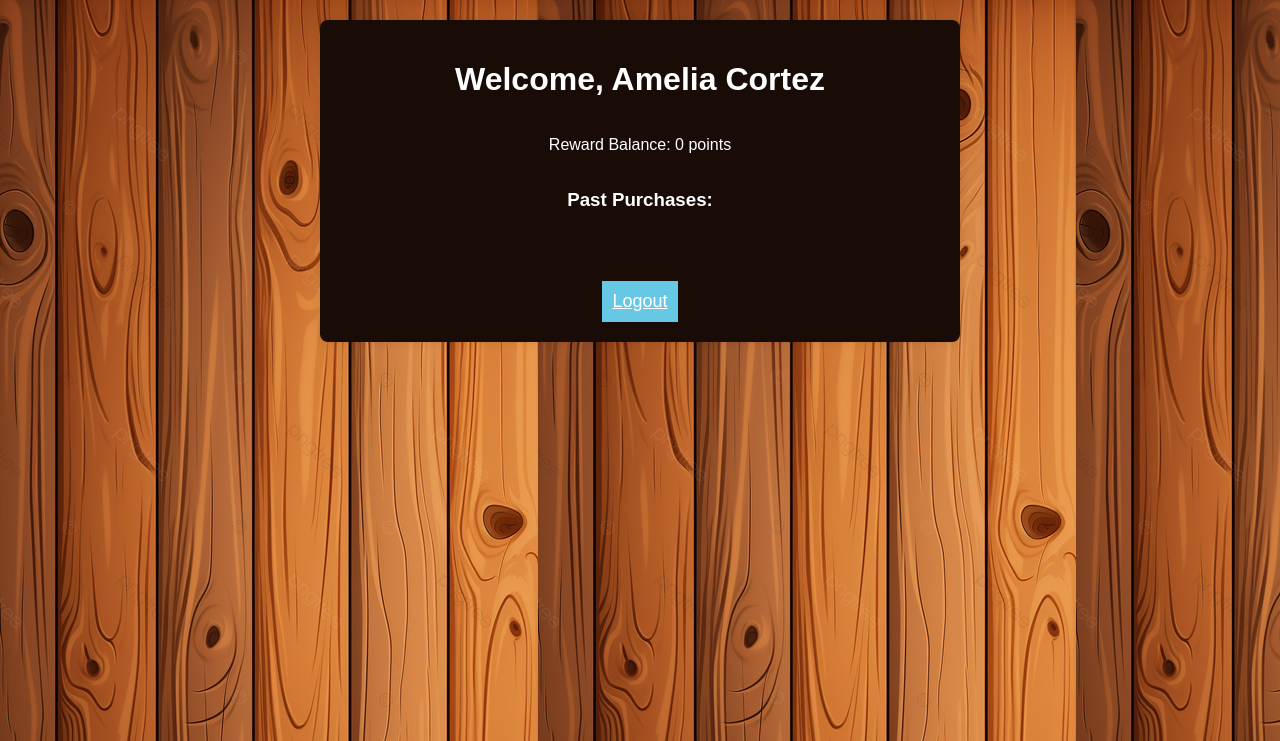
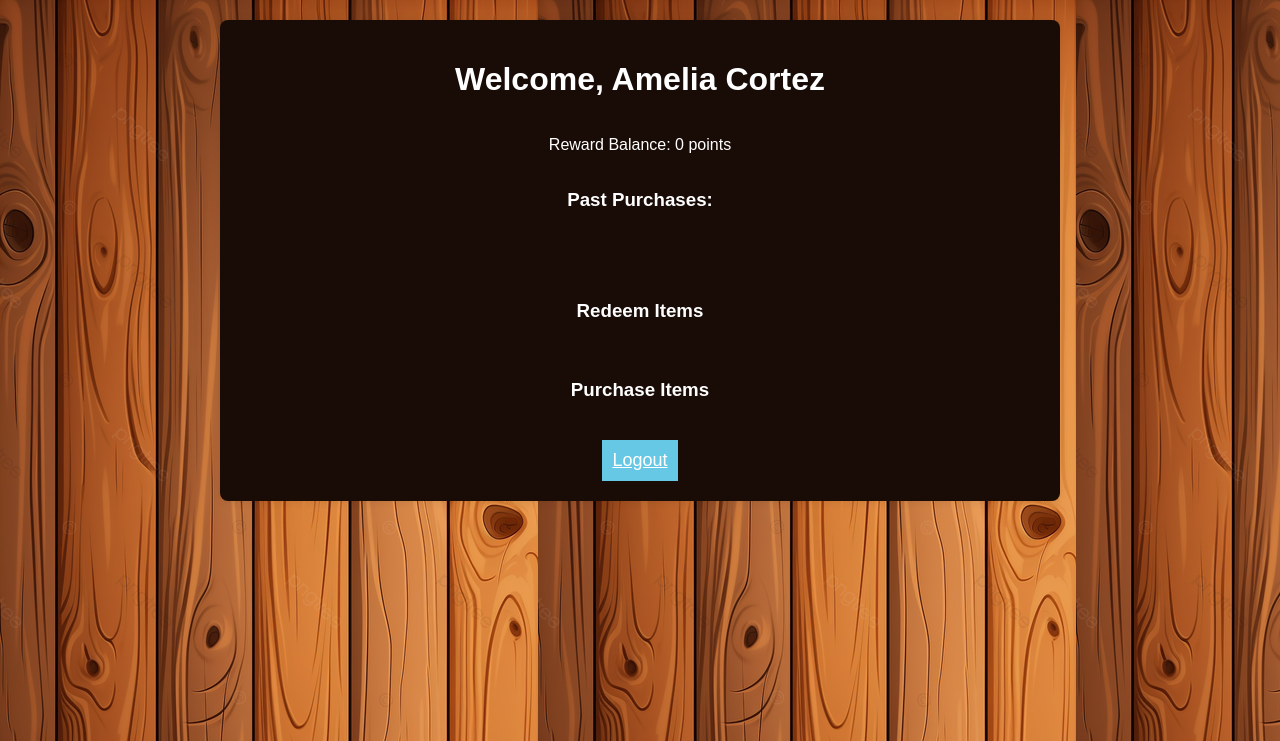
Before and after one commit to Adam513-Ello/Final_Project_SDEV220, a Django app: template bluemoose_django/bluemoose/rewards/templates/member_data.html in a window 1280 px wide. Shown: the top 741 px of the page. Run offline with Django 5.2, Linux system fonts and the light colour scheme; the template is opened without the code that fills it: values that come from a table or form of the project are taken from there, others are empty; data comes from the database, SQL or seed files in the repository; parts of the project's set-up code (start-up, migrations or seed data) failed here and were passed over.

Commit message:
Update member_data.html

```diff
--- a/bluemoose_django/bluemoose/rewards/templates/member_data.html
+++ b/bluemoose_django/bluemoose/rewards/templates/member_data.html
@@ -20,7 +20,7 @@
             text-align: center;
         }
         .container {
-            max-width: 600px;
+            max-width: 800px;
             margin: auto;
             background: #190c06;
             padding: 20px;
@@ -53,14 +53,52 @@
             max-width: 100%; /* Responsive */
             height: auto; /* Maintain aspect ratio */
         }
+        .items-section {
+            margin-top: 20px;
+            text-align: center;
+        }
+        .item {
+            margin-bottom: 20px;
+        }
     </style>
 </head>
 <body>
     <div class="container">
         <h1>Welcome, {{ customer.first_name }} {{ customer.last_name }}</h1>
         <p>Reward Balance: {{ customer.reward_balance }} points</p>
+
+        <!-- Past Purchases Section -->
         <h3>Past Purchases:</h3>
         <p>{{ customer.past_purchases }}</p>
+
+        <!-- Redeemable Items Section -->
+        <div class="items-section">
+            <h3>Redeem Items</h3>
+            {% for item in redeemable_items %}
+                <div class="item">
+                    <p>{{ item.name }} - {{ item.point_cost }} points</p>
+                    <form method="post" action="{% url 'redeem_item' item.id %}">
+                        {% csrf_token %}
+                        <button type="submit" class="btn" {% if customer.reward_balance < item.point_cost %}disabled{% endif %}>Redeem</button>
+                    </form>
+                </div>
+            {% endfor %}
+        </div>
+
+        <!-- Purchasable Items Section -->
+        <div class="items-section">
+            <h3>Purchase Items</h3>
+            {% for item in purchasable_items %}
+                <div class="item">
+                    <p>{{ item.name }} - Earn {{ item.reward_points }} points</p>
+                    <form method="post" action="{% url 'purchase_item' item.id %}">
+                        {% csrf_token %}
+                        <button type="submit" class="btn">Purchase</button>
+                    </form>
+                </div>
+            {% endfor %}
+        </div>
+
         <a href="{% url 'logout' %}" class="btn">Logout</a>
     </div>
 </body>
```
